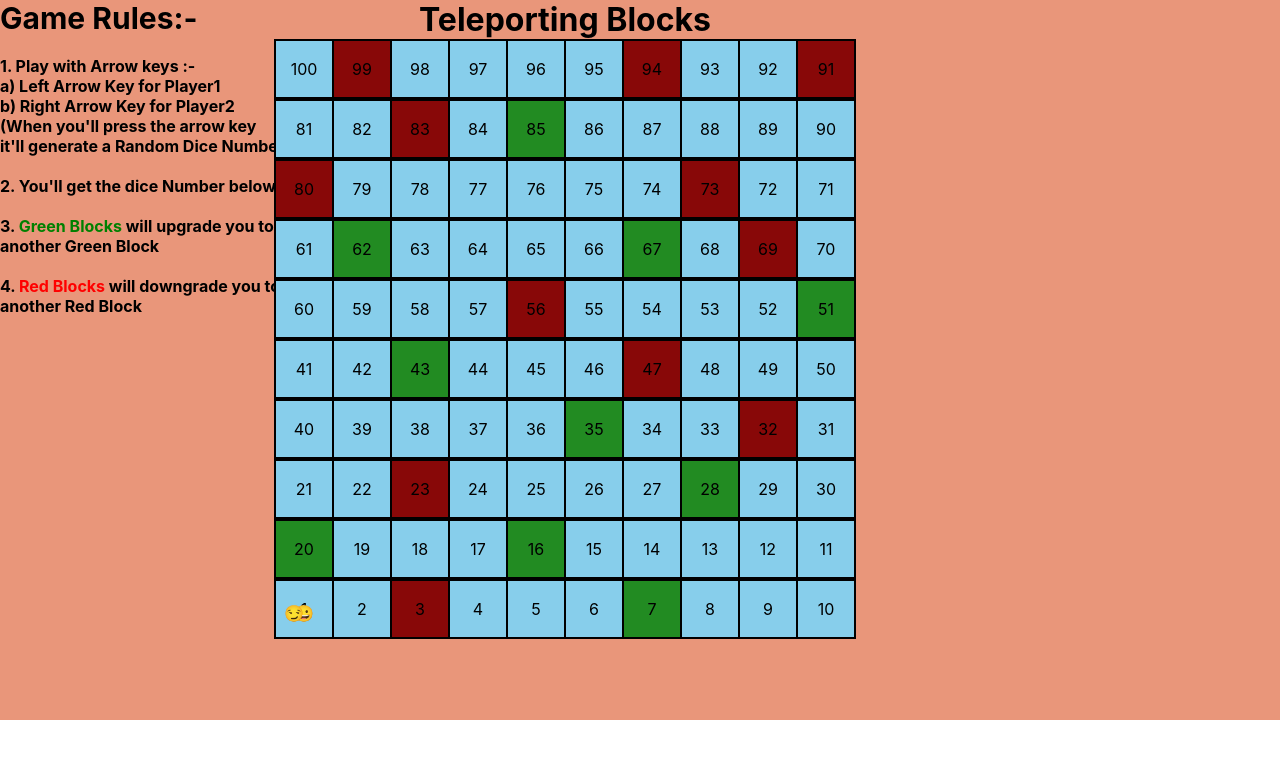
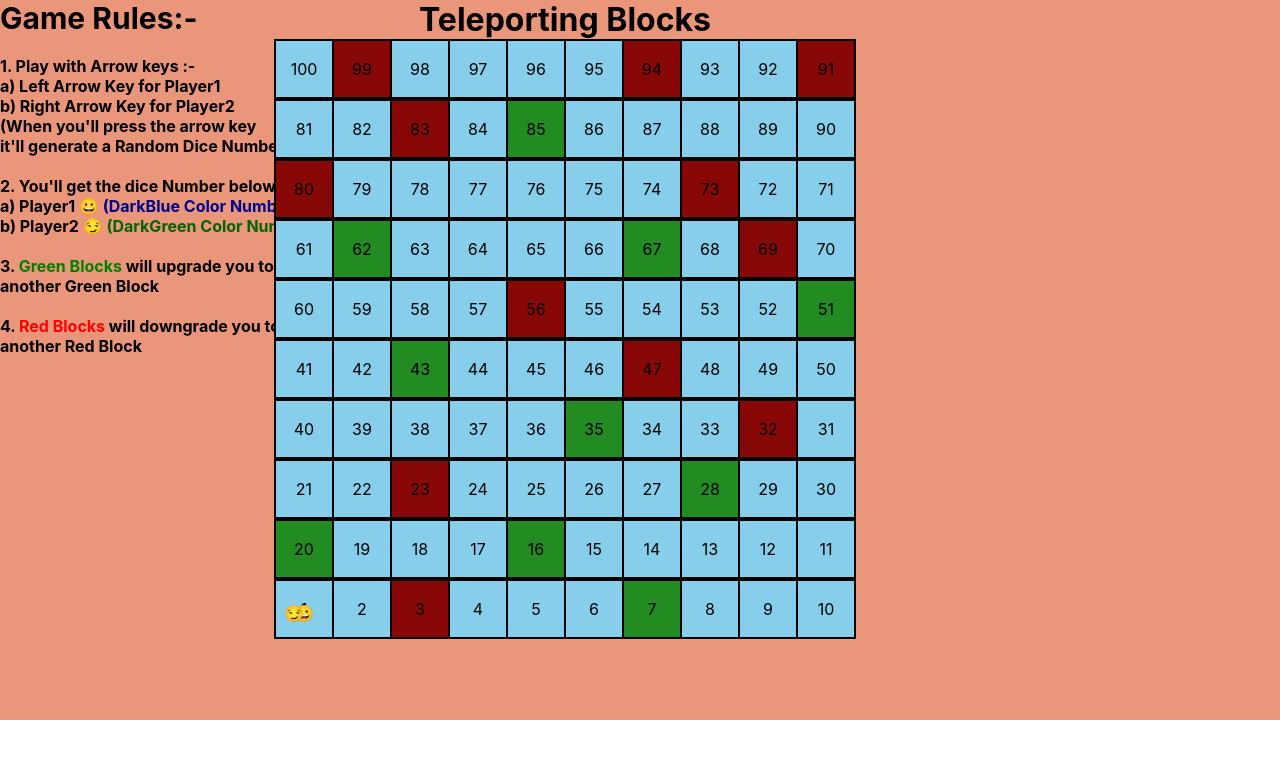
Before and after one commit to sahil12-lang/Sna-and-Lad, a React (Create React App) app: page / in a window 1280 px wide. Shown: the top 758 px of the page. Built offline with nearby package versions, Linux system fonts and the light colour scheme.

Commit message:
Update App.js

```diff
--- a/src/App.js
+++ b/src/App.js
@@ -218,7 +218,7 @@ export default function App() {
       setDisableBtn(true);
       setTimeout(() => {
         setDisableBtn2(false);
-        if(setSampleNumber===true){
+        if(sampleNumber){
         setSampleNumber2(true);
         setSampleNumber(false);
         }
@@ -253,7 +253,7 @@ export default function App() {
       setDisableBtn2(true);
       setTimeout(() => {
         setDisableBtn(false);
-        if(setSampleNumber2===true){
+        if(sampleNumber2){
         setSampleNumber(true);
         setSampleNumber2(false);
         }
@@ -280,10 +280,12 @@ export default function App() {
         <span className="description">Game Rules:-</span> <br /> <br />
         <span className="text"> 1. Play with Arrow keys :- </span> <br />
         <span className="text"> a) Left Arrow Key for Player1 <br />
-          b) Right Arrow Key for Player2 <br />
+          b) Right Arrow Key for Player2  <br />
           (When you'll press the arrow key <br /> it'll generate a Random Dice Number)
         </span> <br /> <br />
-        <span className="text"> 2. You'll get the dice Number below the Board
+        <span className="text"> 2. You'll get the dice Number below the Board <br />
+          <span>a) Player1 &#128512;  <span style={{ color: "darkblue" }}> (DarkBlue Color Number) </span> </span> <br />
+          <span>b) Player2 &#128527;<span style={{ color: "darkgreen" }}> (DarkGreen Color Number) </span></span>
         </span> <br /> <br />
         <span className="text"> 3. <span className="text-green"> Green Blocks </span> will upgrade you to <br />
           another Green Block
@@ -344,8 +346,8 @@ export default function App() {
           <h1 className="heading">Teleporting Blocks</h1>
         </div>
         <div className="fade-in">
-          <span>  {sampleNumber} {sampleNumber2} </span>
-
+          <span style={{color: "darkblue"}}>  {sampleNumber} </span>
+          <span style={{color: "darkgreen"}}> {sampleNumber2}  </span>
         </div>
         {/* <div className="fade-in2">
           <p> {sampleNumber2} </p>
```
